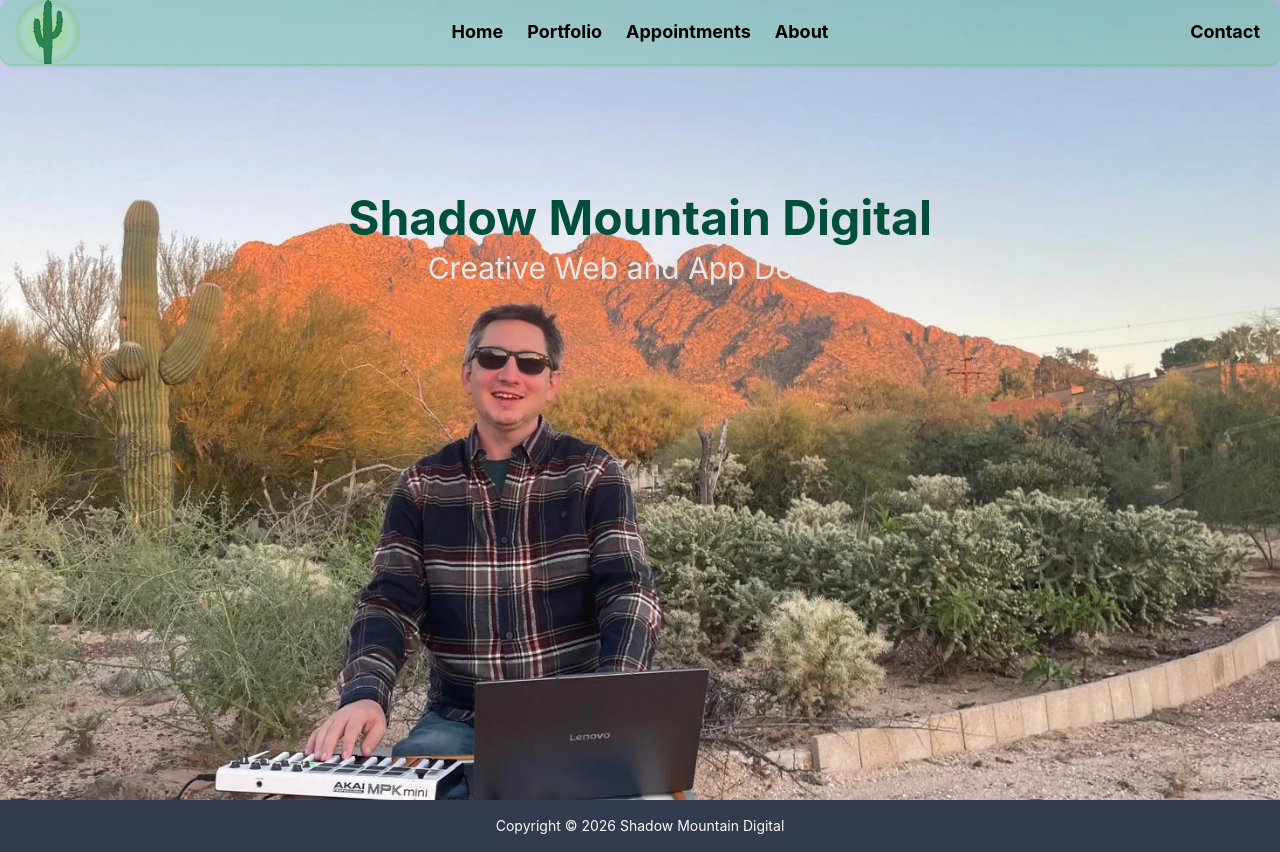
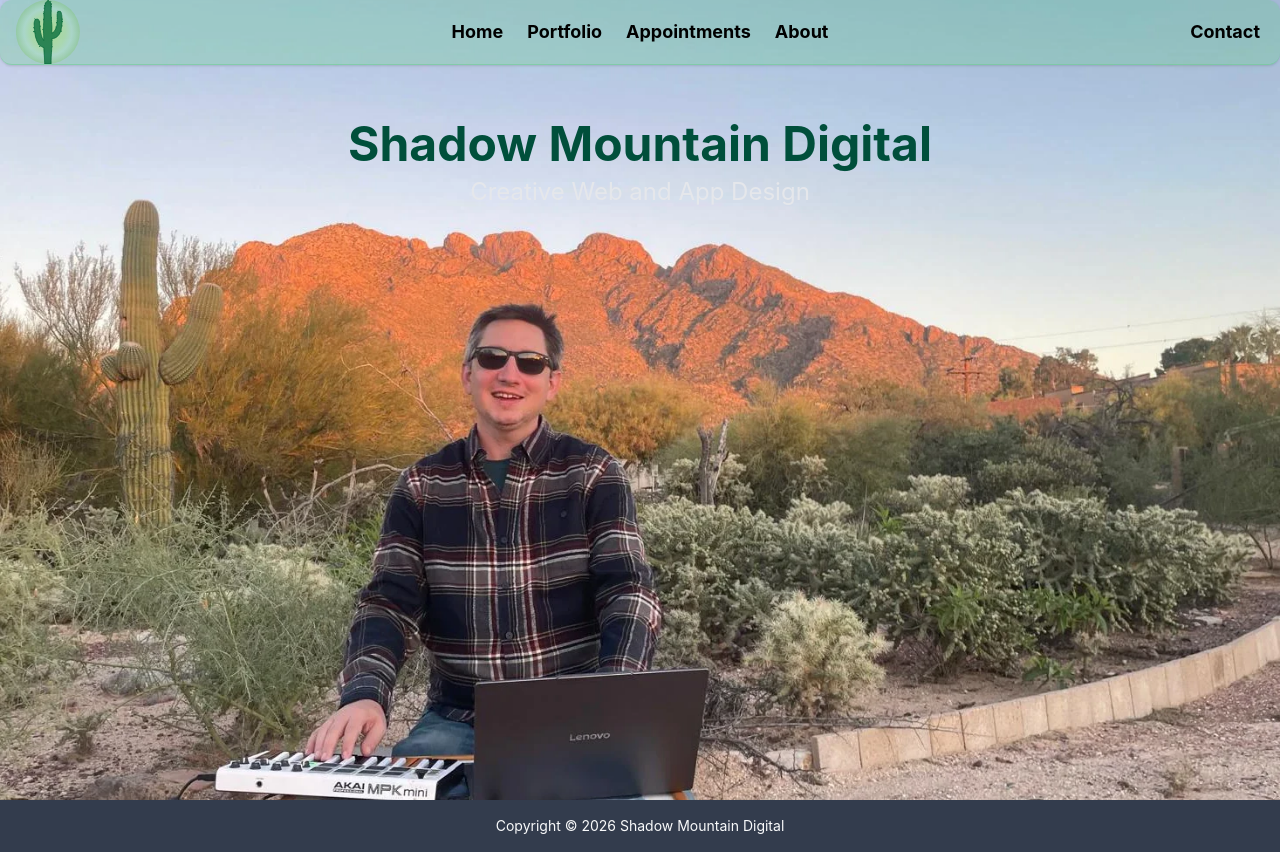
Before and after one commit to parkovski/smd, a SvelteKit app: page / in a window 1280 px wide. Built offline with nearby package versions, Linux system fonts and the light colour scheme.

Commit message:
fix home header positioning (hopefully)

```diff
--- a/src/routes/(home)/+page.svelte
+++ b/src/routes/(home)/+page.svelte
@@ -22,12 +22,6 @@
     background: url(/src/lib/assets/saguaro-circle.svg);
     background-size: 64px auto;
   }
-
-  @media (max-height: 550px) {
-    #title-text {
-      top: -7.5rem !important;
-    }
-  }
 </style>
 
 <div
@@ -35,9 +29,9 @@
   style="background-image: url({background})"
 >
   <div class="hero-content text-center">
-    <div id="title-text" class="max-w-2xl relative -top-40 2xl:-top-50 header-text text-gray-200">
+    <div id="title-text" class="max-w-2xl absolute top-15 md:top-30 header-text text-gray-200">
       <h1 class="text-5xl font-bold pb-2 text-emerald-900" style="text-shadow: 2px 2px 2px var(--color-lime-700)">Shadow Mountain Digital</h1>
-      <h2 class="text-3xl text-gray-200" style="text-shadow: 2px 2px 1px var(--color-lime-700)">Creative Web and App Design</h2>
+      <h2 class="text-2xl text-gray-200" style="text-shadow: 2px 2px 1px var(--color-lime-700)">Creative Web and App Design</h2>
     </div>
   </div>
 </div>
```
